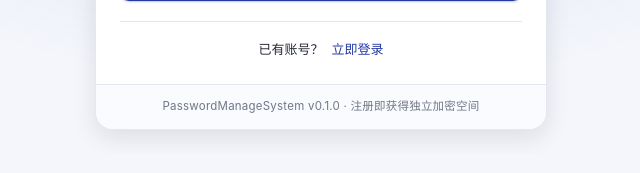
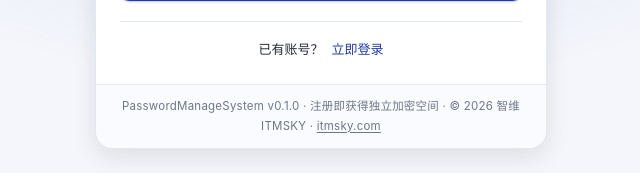
Before and after one commit to chinayury/PasswordManageSystem, a Flask app: page /register in a window 1280 px wide. Shown: the part 889-1062 px from the top of the page, without its empty margins (319-959 px from the left). Before the commit the page ends 1026 px from the top, so only its background shows below. Run offline with Flask 3, Linux system fonts and the light colour scheme; data that the repository does not hold is empty.

Commit message:
chore: add AGPL license information and copyright notices
- LICENSE header: developer, copyright, website, SPDX and AGPL notices

```diff
--- a/pyproject.toml
+++ b/pyproject.toml
@@ -8,7 +8,7 @@ version = "0.1.0"
 description = "密码管理系统 PasswordManageSystem (PDM)：团队密码管理 Web 系统"
 readme = "README.md"
 requires-python = ">=3.11"
-authors = [{ name = "PasswordManageSystem" }]
+authors = [{ name = "智维ITMSKY" }]
 license = "AGPL-3.0-or-later"
 license-files = ["LICENSE"]
 keywords = ["password", "vault", "flask", "security"]
@@ -39,6 +39,10 @@ dev = ["pytest==9.1.1"]
 [project.scripts]
 password-manager = "app.__main__:main"
 
+[project.urls]
+Homepage = "https://github.com/chinayury/PasswordManageSystem"
+"Developer Website" = "http://www.itmsky.com"
+
 [tool.setuptools]
 package-dir = { "" = "src" }
 
--- a/src/app/static/css/style.css
+++ b/src/app/static/css/style.css
@@ -417,6 +417,7 @@ svg.ic { max-width: 28px; max-height: 28px; }
   color: var(--muted);
 }
 .appfoot-inner b { color: var(--text-strong); font-weight: 650; }
+.appfoot-inner a { color: inherit; text-decoration: underline; text-underline-offset: 2px; }
 .appfoot-sep { color: var(--border-strong); margin: 0 6px; }
 
 /* ==========================================================================
@@ -1522,6 +1523,7 @@ body:has(.auth-shell) {
   color: var(--muted-light);
   letter-spacing: .02em;
 }
+.auth-foot a { color: inherit; text-decoration: underline; text-underline-offset: 2px; }
 
 /* 兼容上一版结构名的兜底（auth-side 已不再使用，保留定义防样式缺失） */
 .auth-side { display: none; }
--- a/src/app/templates/auth/forgot_password.html
+++ b/src/app/templates/auth/forgot_password.html
@@ -58,7 +58,7 @@
             <p class="auth-links">想起密码了？<a href="{{ url_for('auth.login') }}">立即登录</a></p>
         </div>
 
-        <div class="auth-foot">PasswordManageSystem v{{ APP_VERSION }} · 保险库内记录密文不受影响</div>
+        <div class="auth-foot">PasswordManageSystem v{{ APP_VERSION }} · 保险库内记录密文不受影响 · © 2026 智维ITMSKY · <a href="http://www.itmsky.com" target="_blank" rel="noopener noreferrer">itmsky.com</a></div>
     </div>
 </div>
 {% endblock %}
--- a/src/app/templates/auth/login.html
+++ b/src/app/templates/auth/login.html
@@ -59,7 +59,7 @@
         </div>
 
         {# ---- 页脚 ---- #}
-        <div class="auth-foot">PasswordManageSystem v{{ APP_VERSION }} · 数据仅存于本机服务</div>
+        <div class="auth-foot">PasswordManageSystem v{{ APP_VERSION }} · 数据仅存于本机服务 · © 2026 智维ITMSKY · <a href="http://www.itmsky.com" target="_blank" rel="noopener noreferrer">itmsky.com</a></div>
     </div>
 </div>
 {% endblock %}
--- a/src/app/templates/auth/register.html
+++ b/src/app/templates/auth/register.html
@@ -71,7 +71,7 @@
             <p class="auth-links">已有账号？<a href="{{ url_for('auth.login') }}">立即登录</a></p>
         </div>
 
-        <div class="auth-foot">PasswordManageSystem v{{ APP_VERSION }} · 注册即获得独立加密空间</div>
+        <div class="auth-foot">PasswordManageSystem v{{ APP_VERSION }} · 注册即获得独立加密空间 · © 2026 智维ITMSKY · <a href="http://www.itmsky.com" target="_blank" rel="noopener noreferrer">itmsky.com</a></div>
     </div>
 </div>
 {% endblock %}
--- a/src/app/templates/auth/totp.html
+++ b/src/app/templates/auth/totp.html
@@ -38,7 +38,7 @@
             <p class="auth-links">无法获取动态码？可输入开启两步验证时保存的一次性恢复码</p>
         </div>
 
-        <div class="auth-foot">PasswordManageSystem v{{ APP_VERSION }} · 口令校验已通过</div>
+        <div class="auth-foot">PasswordManageSystem v{{ APP_VERSION }} · 口令校验已通过 · © 2026 智维ITMSKY · <a href="http://www.itmsky.com" target="_blank" rel="noopener noreferrer">itmsky.com</a></div>
     </div>
 </div>
 {% endblock %}
--- a/src/app/templates/base.html
+++ b/src/app/templates/base.html
@@ -97,6 +97,7 @@
         <div class="appfoot-inner">
             <span><b>密码管理系统 PDM</b><span class="appfoot-sep">·</span>自托管团队口令资产台账<span class="appfoot-sep">·</span>v{{ APP_VERSION }}</span>
             <span>Fernet 应用层加密<span class="appfoot-sep">·</span>全链路审计<span class="appfoot-sep">·</span>仅浅色主题</span>
+            <span>Copyright © 2026 智维ITMSKY<span class="appfoot-sep">·</span><a href="http://www.itmsky.com" target="_blank" rel="noopener noreferrer">itmsky.com</a></span>
         </div>
     </footer>
 </div>
```
Also changed, not shown: CHANGELOG.md, README.md, 1 other file.
